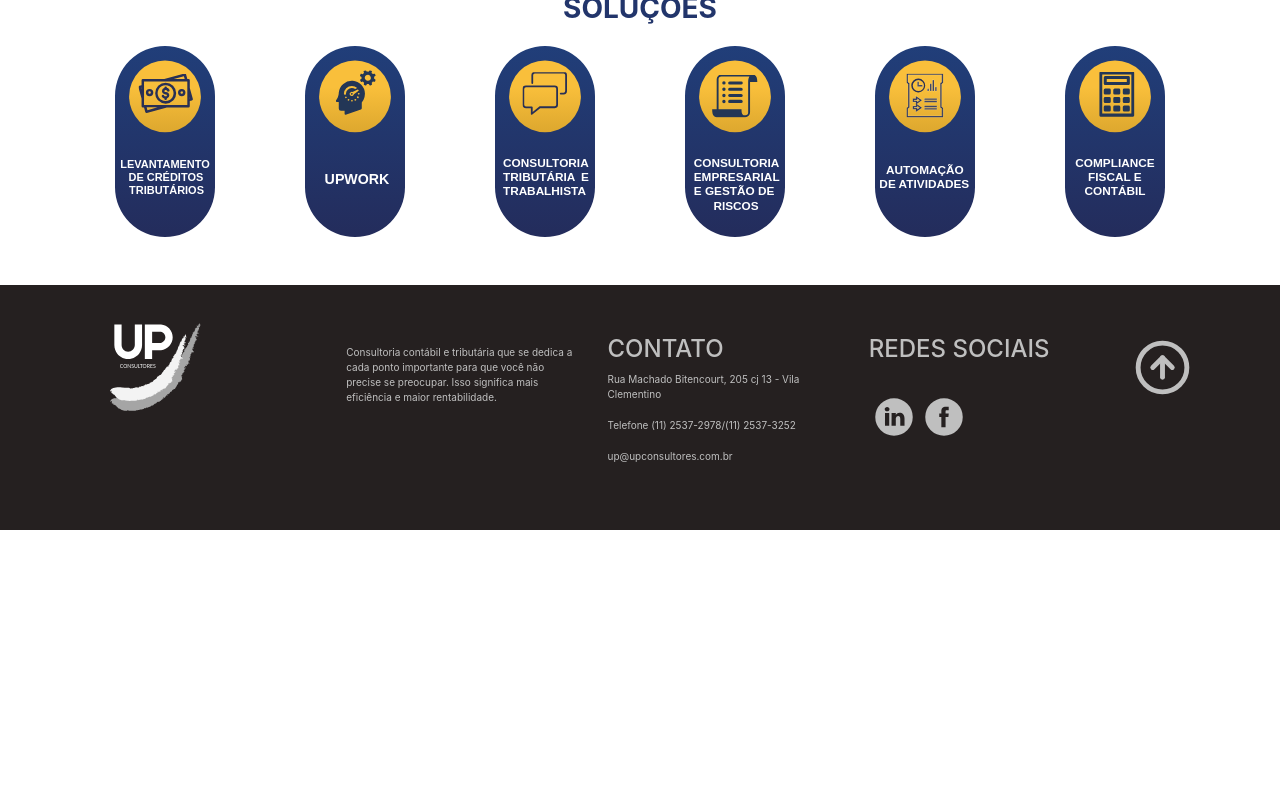
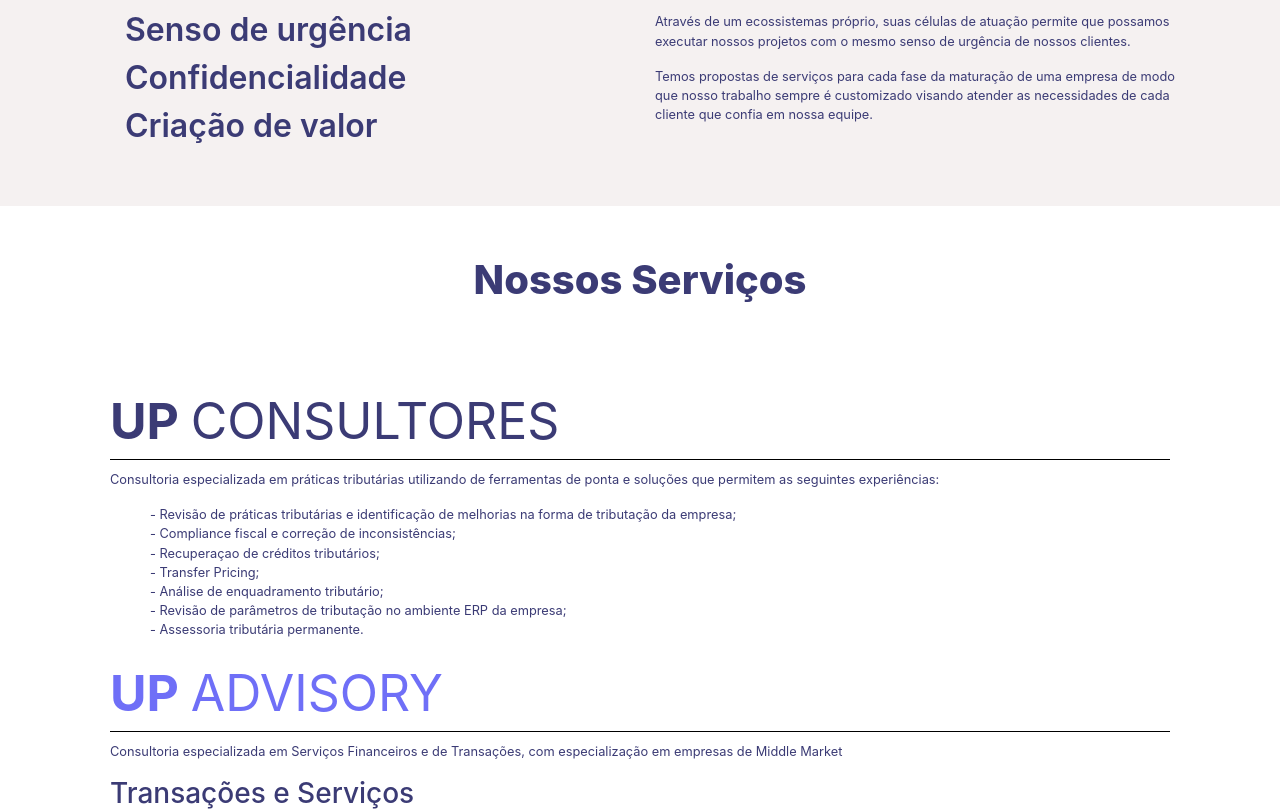
Before and after one commit to Leonerd42/siteUp-angular, an Angular app: page / in a window 1280 px wide. Shown: the part 1680-2491 px from the top of the page. Before the commit the page ends 2210 px from the top, so only its background shows below. Built offline with nearby package versions, Linux system fonts and the light colour scheme.

Commit message:
Informações atualizadas

```diff
--- a/angular.json
+++ b/angular.json
@@ -85,7 +85,8 @@
             "scripts": [],
             "assets": [
               "src/favicon.ico",
-              "src/assets"
+              "src/assets",
+              "src/.htaccess"
             ]
           }
         },
--- a/src/app/app.component.html
+++ b/src/app/app.component.html
@@ -3,7 +3,7 @@
         <span class="navbar-toggler-icon"></span>
     </button>
     <div class="collapse navbar-collapse" id="navbarTogglerDemo01">
-        <a class="navbar-brand" class="logoUpNavbar" [routerLink]="['/home']">
+        <a class="navbar-brand" class="logoUpNavbar" [routerLink]="['/about']"> <!-- trocar para home depois -->
             <img src="assets/svgs/Logo UP.svg" class="logoNavBarTop" alt="">
         </a>
         <ul class="navbar-nav mr-auto mt-2 mt-lg-0">
@@ -46,7 +46,7 @@
             <div class="col contato">
                 <h3> Contato </h3>
 
-                <p> Rua Machado Bitencourt, 205 cj 13 - Vila Clementino </p>
+                <p> Rua Marques de Itu, 306, 5o andar, cj 51 - Vila Clementino </p>
                 <p> Telefone (11) 2537-2978/(11) 2537-3252</p>
 
                 <p> up@upconsultores.com.br </p>
--- a/src/app/app.module.ts
+++ b/src/app/app.module.ts
@@ -11,7 +11,7 @@ import { AboutComponent } from './component/about/about.component';
 const routes: Routes = [
   {
     path: '',
-    component: HomePageComponent
+    component: AboutComponent
   },
   {
       path: 'home',
--- a/src/app/component/about/about.component.html
+++ b/src/app/component/about/about.component.html
@@ -193,7 +193,7 @@
           <div class="col">
             <ul class="none">
               <li> Parceria </li>
-              <li> Sensor de urgência </li>
+              <li> Senso de urgência </li>
               <li> Confidencialidade </li>
               <li> Criação de valor </li>
             </ul>
```
Also changed, not shown: 2 other files (tests, documents, lock files or other folders).
